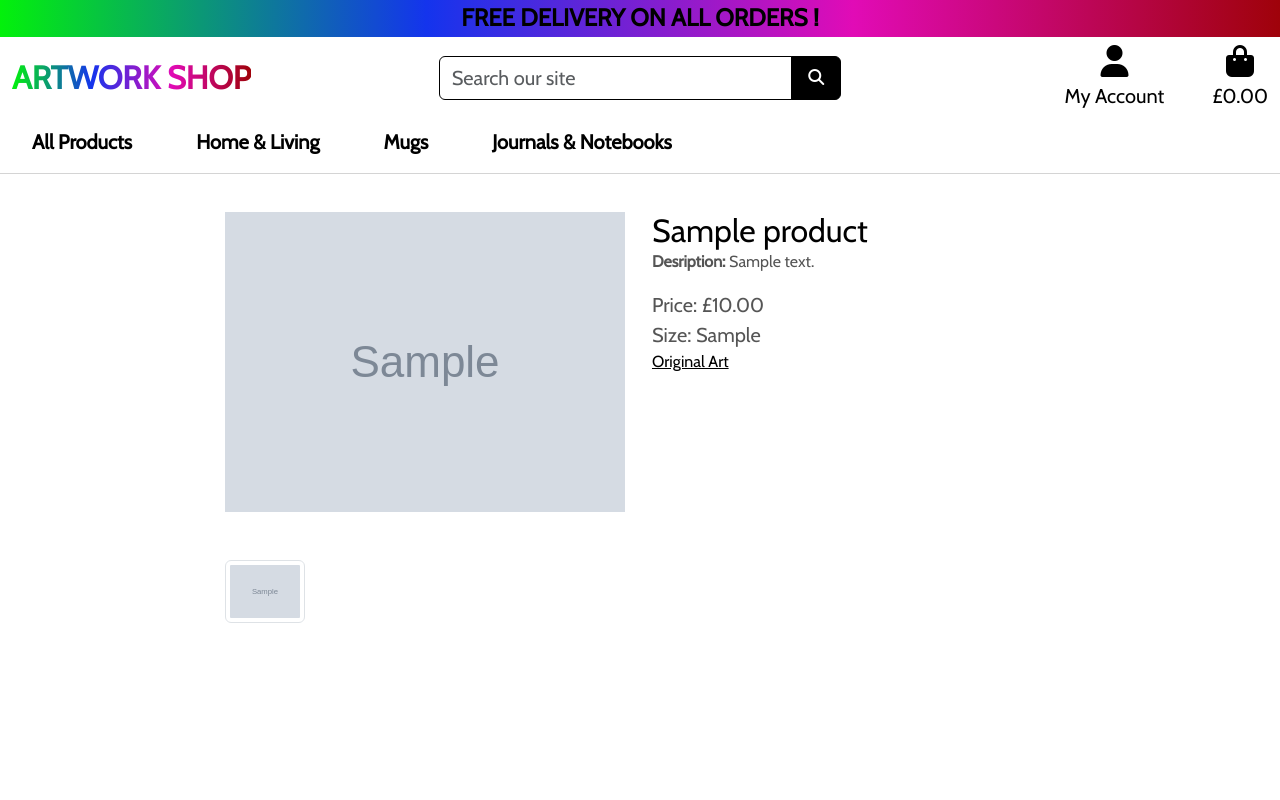
After one commit to ManalAbdulqawi/artwork-online-shop, a Django app: page /products/1 in a window 1280 px wide. The commit adds this page. Run offline with Django 4.2, Linux system fonts and the light colour scheme; tables that the repository leaves empty hold one stand-in row (values such as "Sample post"); grey boxes marked "Sample" are stand-in pictures; some libraries are stand-ins or nearby versions.

Commit message:
added viewing product detail functionality

```diff
--- a/home/templates/home/index.html
+++ b/home/templates/home/index.html
@@ -19,7 +19,7 @@
                 </h1>
                 <div class="extra-margin">
                     <h4>
-                        <a href="" class="shop-now-button btn btn-lg text-uppercase py-4">Shop Now</a>
+                        <a href="{% url 'products' %}" class="shop-now-button btn btn-lg text-uppercase py-4">Shop Now</a>
                     </h4>
                 </div>
             </div>
--- /dev/null
+++ b/products/templates/products/product_detail.html
@@ -0,0 +1,66 @@
+{% extends "base.html" %}
+{% load static %}
+
+{% block page_header %}
+    <div class="container header-container">
+        <div class="row">
+            <div class="col"></div>
+        </div>
+    </div>
+{% endblock %}
+
+{% block content %}
+    <div class="backgroundlayer"></div>
+    <div class="container-fluid">
+        <div class="row">
+            <div class="col-12 col-md-6 col-lg-4 offset-lg-2">
+                <div class="image-container my-5" id="main-image-container">
+                    {% if product.first_image %}
+                      <img id="mainImage" class="img-fluid" src="{{ product.first_image.image.url }}" alt="{{ product.name }}">
+                    {% else %}
+                        <img id="mainImage" class="img-fluid" src="{{ MEDIA_URL }}noimage.png" alt="{{ product.name }}">
+                    {% endif %}
+                </div>
+
+                {% if images_count %}
+                <div class="thumbnails d-flex flex-wrap gap-2">
+                {% for image in images %}
+                <div class="thumbnail smallimg">
+                 <img src="{{ image.image.url }}" class="img-thumbnail" style="width:80px; height:auto;" data-full-url="{{ image.image.url }}">
+                </div>
+                {% endfor %}
+                </div>
+                {% endif %}
+
+            </div>
+            <div class="col-12 col-md-6 col-lg-4">
+                <div class="product-details-container mb-5 mt-md-5">
+                    <h2 class="mb-0 text-black">{{ product.name }}</h2>
+                    <p><strong>Desription:</strong> {{ product.description }}</p>
+                    <p class="lead mb-0 text-left ">Price: £{{ product.price }}</p>
+                    <p class="lead mb-0 text-left ">Size: {{ product.size }}</p>
+                  {% if product.original_art %}
+                  <a href="{{ product.original_art }}" Class="text-black">Original Art</a>
+                  {% endif %}
+                </div>
+            </div>
+        </div>
+    </div>
+{% endblock %}
+
+{% block postloadjs %}
+{{ block.super }}
+<script>
+document.addEventListener('DOMContentLoaded', function() {
+    const thumbnails = document.querySelectorAll('.thumbnail img');
+    const mainImage = document.getElementById('mainImage');
+
+    thumbnails.forEach(function(thumb) {
+        thumb.addEventListener('click', function() {
+            const newSrc = this.getAttribute('data-full-url');
+            mainImage.setAttribute('src', newSrc);
+        });
+    });
+});
+</script>
+{% endblock %}
--- a/products/templates/products/products.html
+++ b/products/templates/products/products.html
@@ -17,7 +17,7 @@
     <div class="container-fluid">
         <div class="row">
             <div class="col text-center text-black mt-4 mb-4">
-                <h2>PRODUCTS</h2>
+                <h2>ARTWORK PRODUCTS</h2>
             </div>
         </div>
         <div class="row">
@@ -28,11 +28,11 @@
                         <div class="col-sm-6 col-md-6 col-lg-4 col-xl-3">
                             <div class="card h-100 border-1 border-black">
                                 {% if product.first_image %}
-                                <a href="">
+                                <a href="{% url 'product_detail' product.id %}">
                                     <img class="card-img-top img-fluid" src="{{ product.first_image.image.url }}" alt="{{ product.first_image.name }}">
                                 </a>
                                 {% else %}
-                                <a href="">
+                                <a href="{% url 'product_detail' product.id %}">
                                     <img class="card-img-top img-fluid" src="{{ MEDIA_URL }}noimage.png" alt="{{ product.name }}">
                                 </a>
                                 {% endif %}
--- a/products/urls.py
+++ b/products/urls.py
@@ -2,5 +2,7 @@ from django.urls import path
 from . import views
 
 urlpatterns = [
-    path('', views.all_products, name='products')
+    path('', views.all_products, name='products'),
+    path('<product_id>', views.product_detail, name='product_detail'),
+
 ]
--- a/products/views.py
+++ b/products/views.py
@@ -1,5 +1,5 @@
-from django.shortcuts import render
-from .models import Product
+from django.shortcuts import render, get_object_or_404
+from .models import Product, Image
 
 # Create your views here.
 
@@ -13,3 +13,20 @@ def all_products(request):
     }
 
     return render(request, 'products/products.html', context)
+
+
+def product_detail(request, product_id):
+    """ A view to show individual product details """
+
+    product = get_object_or_404(Product, pk=product_id)
+    images = product.images.all()
+    images_count = product.images.count()
+
+    context = {
+        'product': product,
+        'images': images,
+        'images_count': images_count,
+
+    }
+
+    return render(request, 'products/product_detail.html', context)
--- a/static/css/base.css
+++ b/static/css/base.css
@@ -93,6 +93,17 @@ body {
     border: 1px solid black !important;
 }
 
+.smallimg {
+    cursor: pointer;
+}
+
+#bigDiv img, #smallDiv1 img, #smallDiv2 img {
+    width: 100%;
+    height: 100%;
+    object-fit: cover;
+    cursor: pointer;
+  }
+
 /* -------------------------------- Media Queries */
 
 /* Slightly larger container on xl screens */
@@ -116,3 +127,15 @@ body {
         padding-top: 164px;
     }
 }
+
+
+/* pad the top a bit when navbar is collapsed on mobile */
+@media (max-width: 991px) {
+    .header-container {
+        padding-top: 116px;
+    }
+
+    body {
+        height: calc(100vh - 116px);
+    }
+}
--- a/templates/base.html
+++ b/templates/base.html
@@ -49,7 +49,7 @@
      <div id="topnav" class="row bg-white pt-lg-2 d-none d-lg-flex">
       <div class="col-12 col-lg-4  my-auto py-1 py-lg-0 text-center text-lg-left">
         <a href="{% url 'home' %}" class="nav-link main-logo-link">
-          <h2 class="logo my-0">Marah Shop</h2>
+          <h2 class="logo my-0">Artwork Shop</h2>
         </a>
       </div>
   <div class="col-12 col-lg-4 my-auto py-1 py-lg-0">
@@ -91,7 +91,7 @@
           <i class="fas fa-shopping-bag fa-2x mb-1"></i> <!-- Margin bottom for spacing -->
           <small class="m-0 fs-5">
             {% if grand_total %}
-              ${{ grand_total|floatformat:2 }}
+              £{{ grand_total|floatformat:2 }}
             {% else %}
               £0.00
             {% endif %}
--- a/templates/includes/main-nav.html
+++ b/templates/includes/main-nav.html
@@ -7,7 +7,7 @@
             <div class="dropdown-menu border-0" aria-labelledby="all-products-link">
                 <a href="" class="dropdown-item">By Price</a>
                 <a href="" class="dropdown-item">By Category</a>
-                <a href="" class="dropdown-item">All Products</a>
+                <a href="{% url 'products' %}" class="dropdown-item">All Products</a>
             </div>
         </li>
 
```
